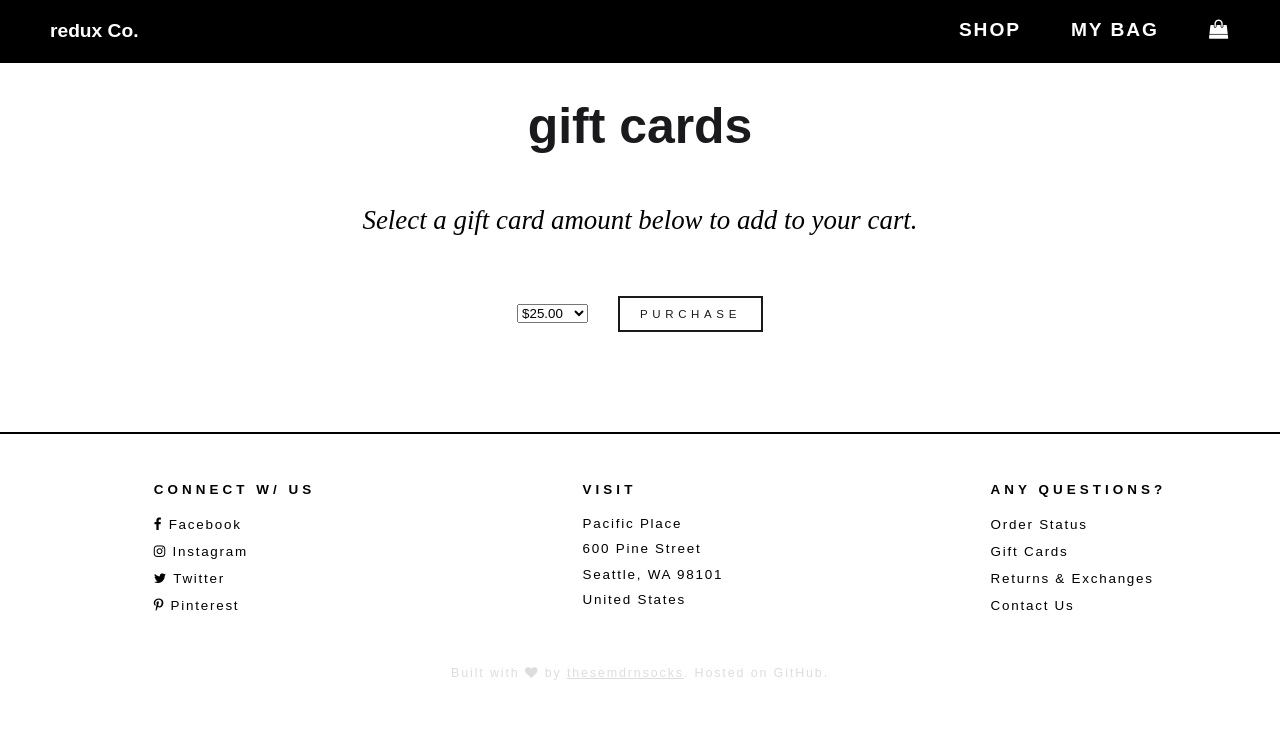
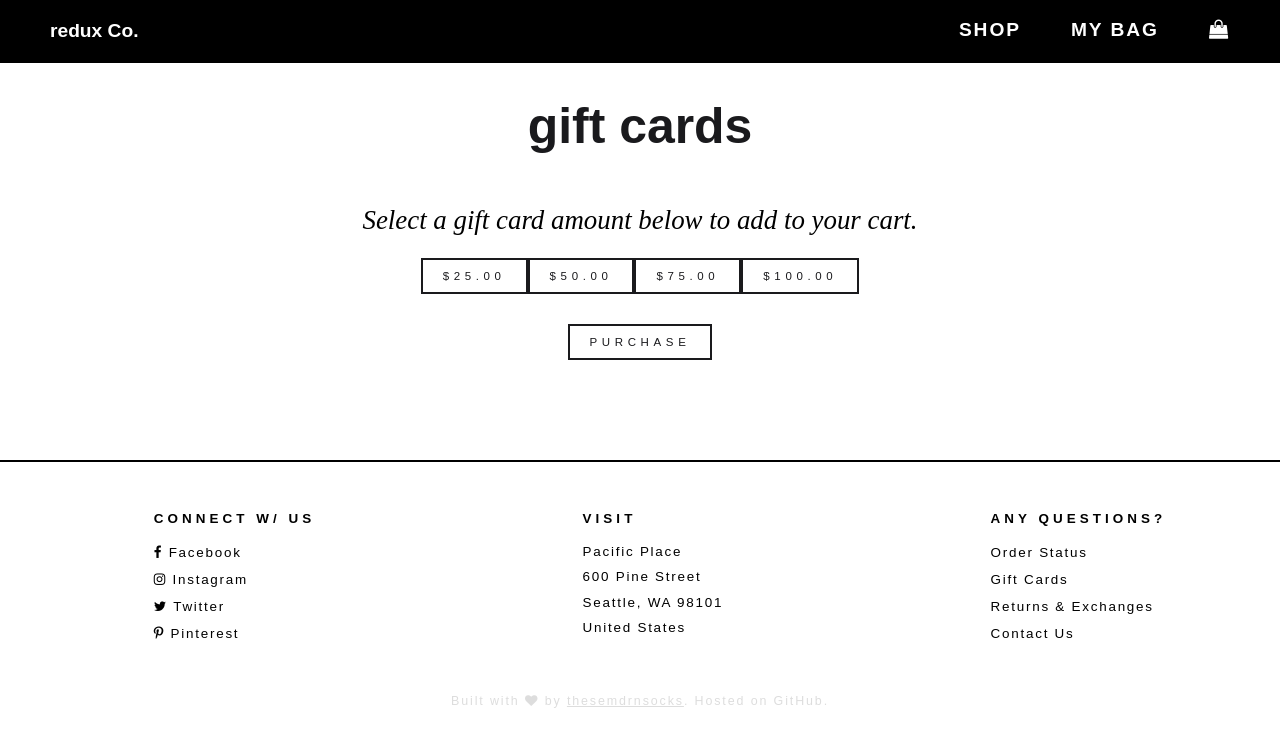
Before and after one commit to jenna-m/redux-co, a React (Create React App) app: page /gift-cards in a window 1280 px wide. Shown: the top 746 px of the page. Built offline with nearby package versions, Linux system fonts and the light colour scheme.

Commit message:
Update GiftCards.js
Change display of gift card values

```diff
--- a/src/components/footer/GiftCards.js
+++ b/src/components/footer/GiftCards.js
@@ -6,17 +6,15 @@ class GiftCards extends React.Component {
             <div>
                 <h1>Gift Cards</h1>
                 <h2>Select a gift card amount below to add to your cart.</h2>
-                    <div className="form-content">
-                        <form>
-                            <select name="gift-card-value">
-                                <option value="25">$25.00</option>
-                                <option value="50">$50.00</option>
-                                <option value="75">$75.00</option>
-                                <option value="100">$100.00</option>
-                            </select>
-                            <button href="/">Purchase</button>
-                        </form>
-                    </div>
+                <div className="giftcard-options">
+                    <button value="25">$25.00</button>
+                    <button value="50">$50.00</button>
+                    <button value="75">$75.00</button>
+                    <button value="100">$100.00</button>
+                </div>
+                <div className="giftcard-purchase">
+                    <button href="/">Purchase</button>
+                </div>
             </div>
         );
     }
```
